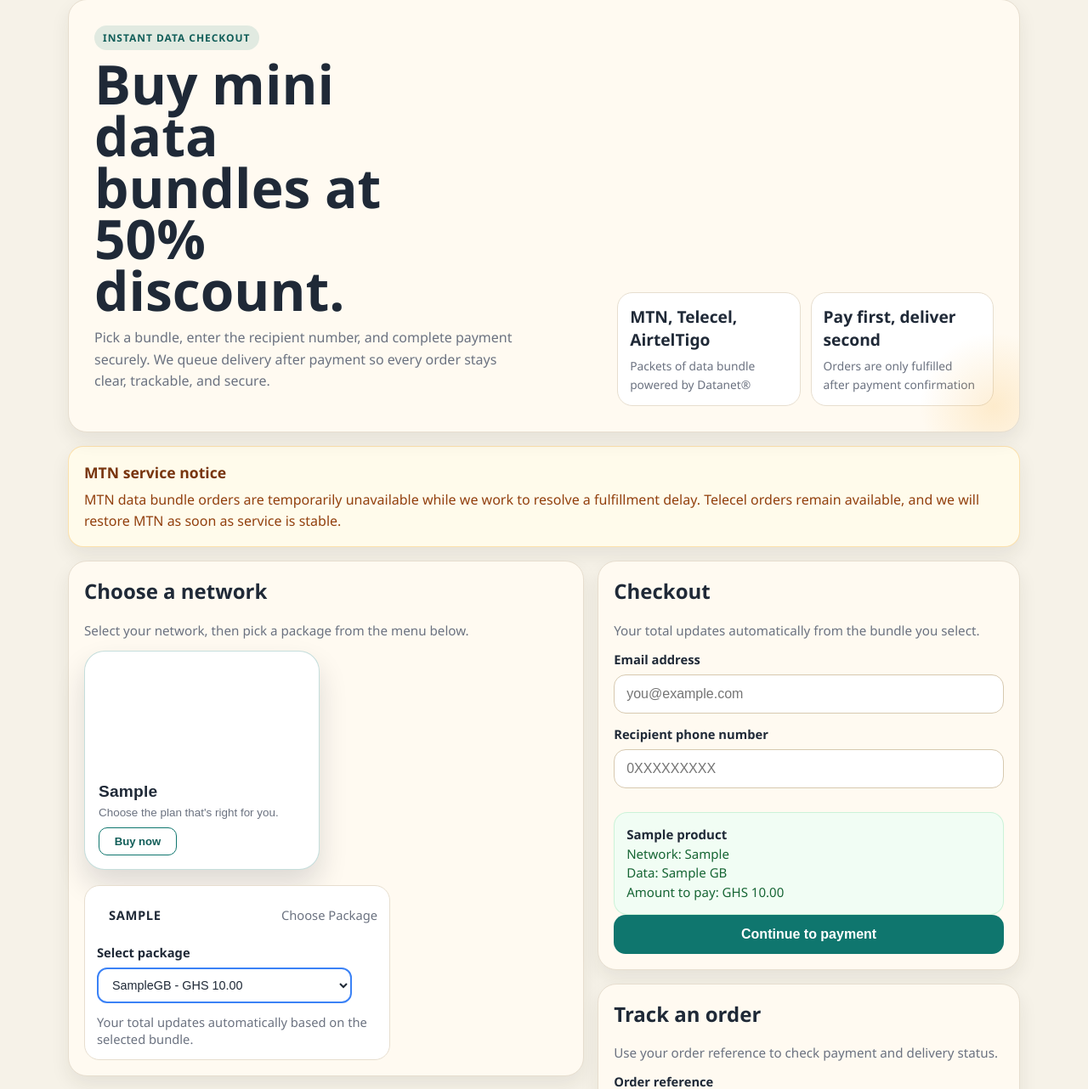
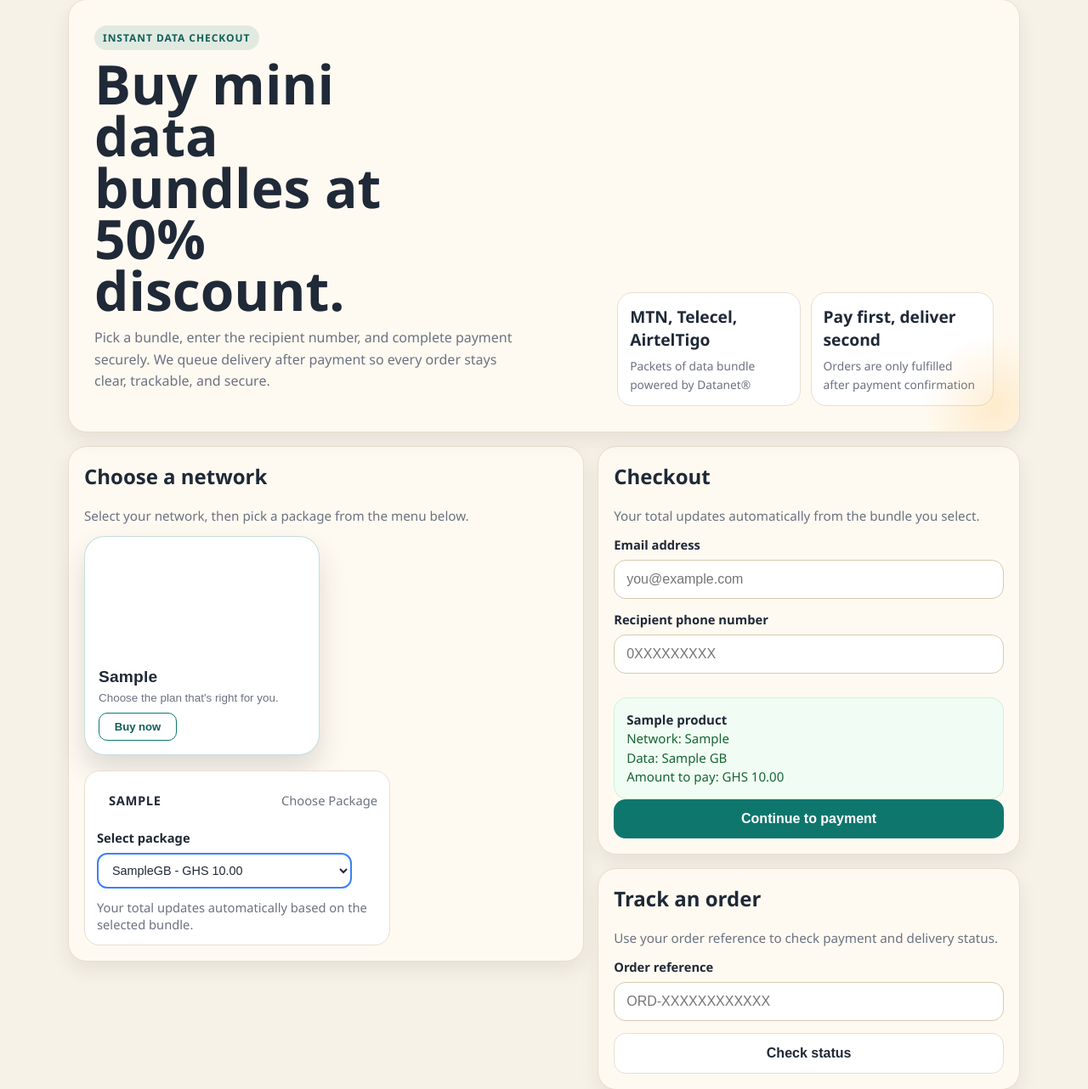
Before and after one commit to Jude-Vigor/flask-payment-api, a Flask app: template templates/index.html in a window 1280 px wide. Shown: the part 27-1309 px from the top of the page at 85% size. Run offline with Flask 3, Linux system fonts and the light colour scheme; the template is opened without the code that fills it: most values are stand-ins (such as "Sample title", 1, 10 or a date in 2020); parts of the project's set-up code (start-up, migrations or seed data) failed here and were passed over.

Commit message:
Add frontend data purchase disable flag

```diff
--- a/app.py
+++ b/app.py
@@ -105,7 +105,10 @@ def create_app():
         if app.config["MAINTENANCE_MODE"]:
             return render_template("maintenance.html"), 503
 
-        return render_template("index.html")
+        return render_template(
+            "index.html",
+            disabled_data_purchase_networks=app.config["DISABLED_DATA_PURCHASE_NETWORKS"],
+        )
 
     register_commands(app)
 
--- a/templates/index.html
+++ b/templates/index.html
@@ -564,14 +564,6 @@
 
         <section id="payment-banner" class="banner" hidden></section>
 
-        <section class="service-banner" aria-live="polite">
-            <h2>MTN service notice</h2>
-            <p>
-                MTN data bundle orders are temporarily unavailable while we work  to resolve a fulfillment delay.
-                Telecel orders remain available, and we will restore MTN as soon as service is stable.
-            </p>
-        </section>
-
         <section class="content-grid" style="margin-top: 16px;">
             <div class="panel">
                 <div class="section-head">
@@ -638,16 +630,18 @@
         const paymentBannerEl = document.getElementById("payment-banner");
         const networkFiltersEl = document.getElementById("network-filters");
         const queryParams = new URLSearchParams(window.location.search);
-        const unavailableNetworks = {
-            MTN: "MTN orders are temporarily unavailable while our vendor resolves a fulfillment delay."
-        };
+        const unavailableNetworks = new Set({{ disabled_data_purchase_networks | tojson }});
 
         let products = [];
         let selectedProductId = null;
         let selectedNetwork = null;
 
         function isNetworkUnavailable(network) {
-            return Boolean(unavailableNetworks[network]);
+            return unavailableNetworks.has(network);
+        }
+
+        function getUnavailableNetworkMessage(network) {
+            return `${network} data purchases are temporarily unavailable.`;
         }
 
         function scrollToPackageSelection() {
@@ -675,7 +669,7 @@
             if (!product) {
                 selectedProductEl.className = "status-box";
                 selectedProductEl.innerHTML = selectedNetwork && isNetworkUnavailable(selectedNetwork)
-                    ? unavailableNetworks[selectedNetwork]
+                    ? getUnavailableNetworkMessage(selectedNetwork)
                     : "No product selected yet.";
                 return;
             }
@@ -739,7 +733,7 @@
                     </div>
                     <div class="network-tile-copy">
                         <h3>${network}</h3>
-                        <p>${unavailable ? unavailableNetworks[network] : "Choose the plan that's right for you."}</p>
+                        <p>${unavailable ? getUnavailableNetworkMessage(network) : "Choose the plan that's right for you."}</p>
                         <span class="network-tile-cta">${unavailable ? "Unavailable" : "Buy now"}</span>
                     </div>
                 `;
@@ -820,7 +814,7 @@
             if (!selectedProductId) {
                 selectedProductEl.className = "status-box error";
                 selectedProductEl.textContent = selectedNetwork && isNetworkUnavailable(selectedNetwork)
-                    ? unavailableNetworks[selectedNetwork]
+                    ? getUnavailableNetworkMessage(selectedNetwork)
                     : "Select a product before checking out.";
                 return;
             }
```
Also changed, not shown: config.py (+9 -0 lines).
